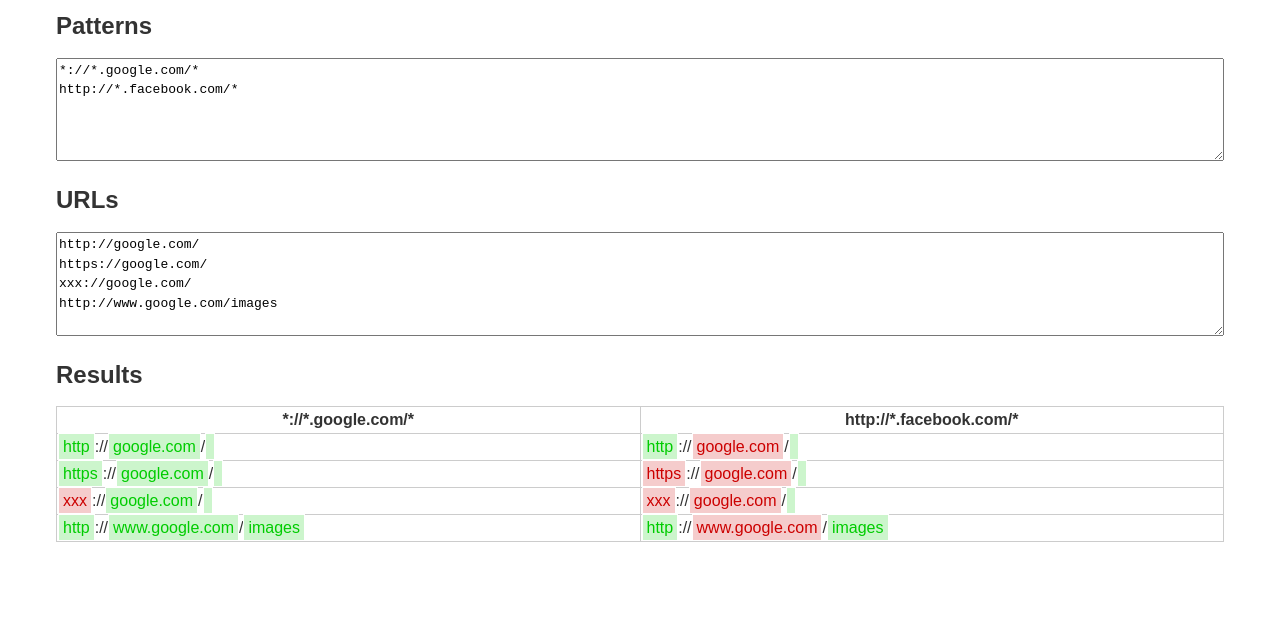
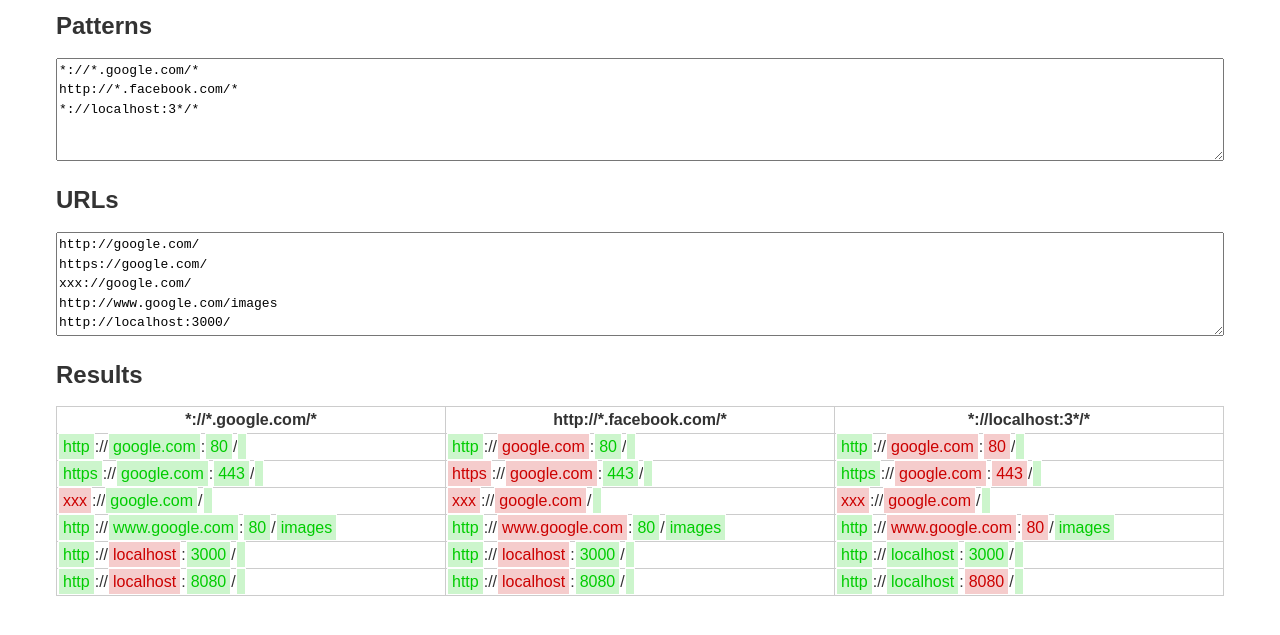
Before and after one commit to fczbkk/UrlMatch, a website: page docs/index.html in a window 1280 px wide. Shown: the part 109-744 px from the top of the page. Drawn offline with Linux system fonts and the light colour scheme.

Commit message:
docs: update demo with port matching support

```diff
--- a/docs/index.html
+++ b/docs/index.html
@@ -14,7 +14,8 @@
 <h2><label for="patterns">Patterns</label></h2>
 <div>
   <textarea id="patterns" rows="5">*://*.google.com/*
-http://*.facebook.com/*</textarea>
+http://*.facebook.com/*
+*://localhost:3*/*</textarea>
 </div>
 
 <h2><label for="urls">URLs</label></h2>
@@ -22,7 +23,9 @@
   <textarea id="urls" rows="5">http://google.com/
 https://google.com/
 xxx://google.com/
-http://www.google.com/images</textarea>
+http://www.google.com/images
+http://localhost:3000/
+http://localhost:8080/</textarea>
 </div>
 
 <h2>Results</h2>
--- a/docs/index.js
+++ b/docs/index.js
@@ -31,6 +31,12 @@
     parts.push(getWrappedDetail(data.scheme));
     parts.push('://');
     parts.push(getWrappedDetail(data.host));
+
+    if (data.port.value !== null) {
+      parts.push(':');
+      parts.push(getWrappedDetail(data.port));
+    }
+
     parts.push('/');
     parts.push(getWrappedDetail(data.path));
 
--- a/docs/url-match.js
+++ b/docs/url-match.js
@@ -57,7 +57,7 @@
         }
         return true;
       }
-      return !this.is_required;
+      return !this.is_required || this.default_value != null;
     }
     test(content = "", pattern = this.pattern) {
       if (content === null) {
@@ -124,8 +124,9 @@
         /^(\.|-)/,
         // ends with dot or hyphen
         /(\.|-)$/,
-        // anything except characters, numbers, hyphen, dot and asterisk
-        /[^a-z0-9-.\*]/
+        // anything except characters, numbers, hyphen, dot, underscore
+        // and asterisk
+        /[^a-z0-9-._\*]/
       ];
     }
     get sanitize_replacements() {
@@ -140,6 +141,34 @@
     }
   };
 
+  // src/port.ts
+  var Port = class extends UrlPart {
+    get is_required() {
+      return false;
+    }
+    get validate_rules() {
+      return [
+        // digits and wildcards only, e.g. "8080", "*" or "3*"
+        /^[\d\*]{1,5}$/
+      ];
+    }
+    get invalidate_rules() {
+      return [
+        // two asterisks in a row
+        /\*\*/
+      ];
+    }
+    get sanitize_replacements() {
+      return [
+        // single wildcard requires a port number
+        { substring: /^\*$/, replacement: "\\d+" },
+        // partial wildcard matches any number of digits, e.g. "3*"
+        // matches 3, 3000, 3001, etc.
+        { substring: /\*/g, replacement: "\\d*" }
+      ];
+    }
+  };
+
   // src/path.ts
   var Path = class extends UrlPart {
     get default_value() {
@@ -147,14 +176,12 @@
     }
     get sanitize_replacements() {
       return [
-        // escape brackets
-        { substring: /\(/g, replacement: "\\(" },
-        { substring: /\)/g, replacement: "\\)" },
+        // escape all RegExp metacharacters except the `*` wildcard
+        // (`/` stays literal, it is not a metacharacter in RegExp constructor)
+        { substring: /[.+?^${}()|[\]\\]/g, replacement: "\\$&" },
         // assume trailing slash at the end of path is optional
         { substring: /\/$/, replacement: "\\/?" },
         { substring: /\/\*$/, replacement: "((/?)|/*)" },
-        // plus sign
-        { substring: /\+/g, replacement: "\\+" },
         // allow letters, numbers, plus signs, hyphens, dots, slashes
         // and underscores instead of wildcard
         { substring: /\*/g, replacement: "[a-zA-Z0-9+-./_:~!$&'()*,;=@%]*" }
@@ -163,6 +190,9 @@
   };
 
   // src/params.ts
+  function wildcardToRegExp(text) {
+    return text.split("*").map((part) => part.replace(/[.+?^${}()|[\]\\\/]/g, "\\$&")).join(".*");
+  }
   var Params = class extends UrlPart {
     get is_required() {
       return false;
@@ -189,13 +219,12 @@
       if (pattern != null) {
         for (const pair of pattern.split("&")) {
           let [key, val] = pair.split("=");
-          key = key === "*" ? ".+" : key.replace(/\*/g, ".*");
+          key = key === "*" ? ".+" : wildcardToRegExp(key);
           if (val == null || val === "") {
             val = "=?";
           } else {
-            val = val === "*" ? "=?.*" : "=" + val.replace(/\*/g, ".*");
+            val = val === "*" ? "=?.*" : "=" + wildcardToRegExp(val);
           }
-          val = val.replace(/[\[\](){}]/g, "\\$&");
           result.push(key + val);
         }
       }
@@ -211,6 +240,9 @@
       if (patterns != null) {
         if (this.is_strict && content === null && patterns.length === 0) {
           return true;
+        }
+        if (content === null) {
+          content = "";
         }
         const useCache = patterns === this.pattern && this.compiled_patterns !== null;
         if (useCache && this.compiled_patterns) {
@@ -270,19 +302,23 @@
     }
     get sanitize_replacements() {
       return [
-        { substring: /\*/g, replacement: ".*" },
-        { substring: /\?/g, replacement: "\\?" },
-        { substring: /\//g, replacement: "\\/" }
+        // escape all RegExp metacharacters except the `*` wildcard
+        { substring: /[.+?^${}()|[\]\\\/]/g, replacement: "\\$&" },
+        { substring: /\*/g, replacement: ".*" }
       ];
     }
   };
 
   // src/pattern.ts
   var split_re = new RegExp(
-    "^(?<scheme>[a-z]+|\\*)*://(?:[^\\/\\#\\?]+@)*(?<host>[\\w\\*\\.\\-]+)*(?:\\:\\d+)*(?:/(?<path>[^\\?\\#]*))*(?:\\?(?<params>[^\\#]*))*(?:\\#(?<fragment>.*))*"
-    // fragment: everything after # (optional)
+    "^(?<scheme>[a-zA-Z]+|\\*)?://(?:[^\\/\\#\\?]+@)?(?<host>[\\w\\*\\.\\-]+)?(?:\\:(?<port>[\\d\\*]+))?(?:/(?<path>[^\\?\\#]*))?(?:\\?(?<params>[^\\#]*))?(?:\\#(?<fragment>.*))?$"
+    // End of string
   );
-  var URL_PARTS = ["scheme", "host", "path", "params", "fragment"];
+  var URL_PARTS = ["scheme", "host", "port", "path", "params", "fragment"];
+  var DEFAULT_PORTS = {
+    http: "80",
+    https: "443"
+  };
   var Pattern = class {
     constructor(pattern) {
       if (pattern === "*" || pattern === "<all_urls>") {
@@ -291,22 +327,22 @@
       this.original_pattern = pattern;
       this.pattern = this.sanitize(pattern);
       this.url_parts = this.getUrlParts(this.pattern);
+      this.is_valid = this.validate(this.url_parts);
     }
     split(pattern = "", empty_value = null) {
       const result = {
         scheme: null,
         host: null,
+        port: null,
         path: null,
         params: null,
         fragment: null
       };
       const match = pattern.match(split_re);
       if (match?.groups) {
-        result.scheme = match.groups.scheme ?? empty_value;
-        result.host = match.groups.host ?? empty_value;
-        result.path = match.groups.path ?? empty_value;
-        result.params = match.groups.params ?? empty_value;
-        result.fragment = match.groups.fragment ?? empty_value;
+        for (const part of URL_PARTS) {
+          result[part] = match.groups[part] ?? empty_value;
+        }
       }
       return result;
     }
@@ -315,6 +351,7 @@
       return {
         scheme: new Scheme(splits.scheme),
         host: new Host(splits.host),
+        port: new Port(splits.port),
         path: new Path(splits.path),
         params: new Params(splits.params),
         fragment: new Fragment(splits.fragment)
@@ -336,11 +373,26 @@
       }
       return true;
     }
+    // split a tested URL, normalizing the case-insensitive parts
+    // (scheme and host) so they match lowercase patterns
+    splitUrl(url) {
+      const splits = this.split(url);
+      if (splits.scheme != null) {
+        splits.scheme = splits.scheme.toLowerCase();
+      }
+      if (splits.host != null) {
+        splits.host = splits.host.toLowerCase();
+      }
+      if (splits.port == null && splits.scheme != null) {
+        splits.port = DEFAULT_PORTS[splits.scheme] ?? null;
+      }
+      return splits;
+    }
     test(url) {
-      if (url == null) {
+      if (!this.is_valid || url == null) {
         return false;
       }
-      const splits = this.split(url);
+      const splits = this.splitUrl(url);
       for (const part of URL_PARTS) {
         if (!this.url_parts[part].test(splits[part])) {
           return false;
@@ -349,34 +401,18 @@
       return true;
     }
     debug(url) {
-      const splits = this.split(url);
-      return {
-        scheme: {
-          pattern: this.url_parts.scheme.original_pattern,
-          value: splits.scheme,
-          result: this.url_parts.scheme.test(splits.scheme)
-        },
-        host: {
-          pattern: this.url_parts.host.original_pattern,
-          value: splits.host,
-          result: this.url_parts.host.test(splits.host)
-        },
-        path: {
-          pattern: this.url_parts.path.original_pattern,
-          value: splits.path,
-          result: this.url_parts.path.test(splits.path)
-        },
-        params: {
-          pattern: this.url_parts.params.original_pattern,
-          value: splits.params,
-          result: this.url_parts.params.test(splits.params)
-        },
-        fragment: {
-          pattern: this.url_parts.fragment.original_pattern,
-          value: splits.fragment,
-          result: this.url_parts.fragment.test(splits.fragment)
-        }
-      };
+      const splits = this.splitUrl(url);
+      const result = {};
+      for (const part of URL_PARTS) {
+        const url_part = this.url_parts[part];
+        result[part] = {
+          pattern: url_part.original_pattern,
+          value: splits[part],
+          // part of an invalid pattern must never report a match
+          result: url_part.validate() && url_part.test(splits[part])
+        };
+      }
+      return result;
     }
   };
 
```
